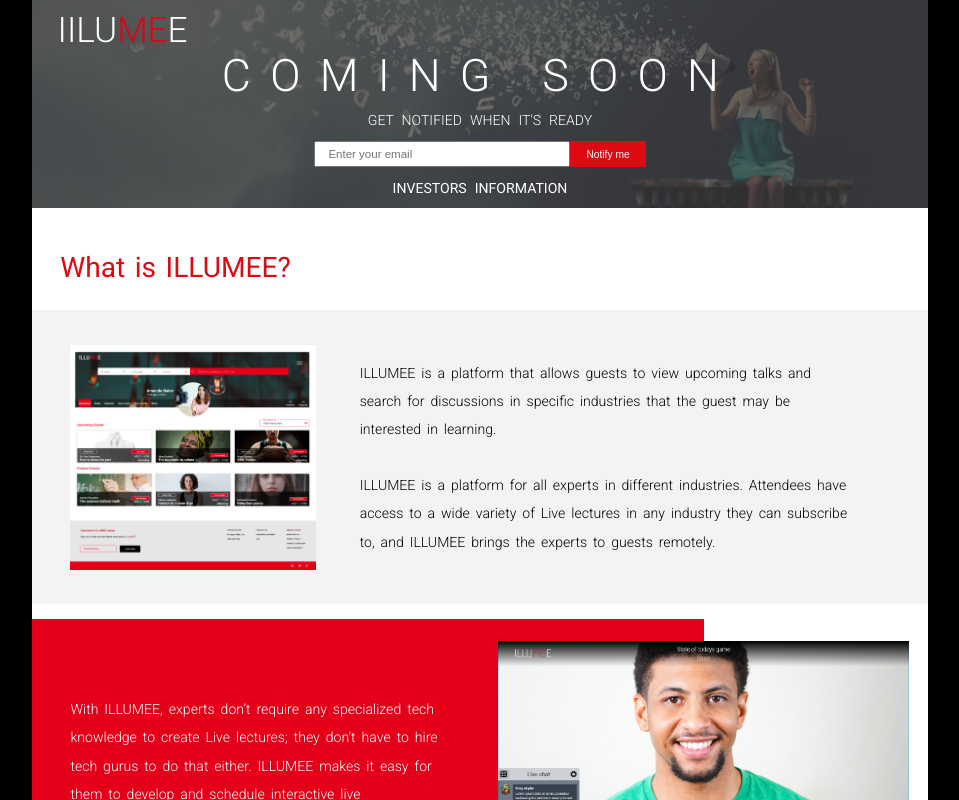
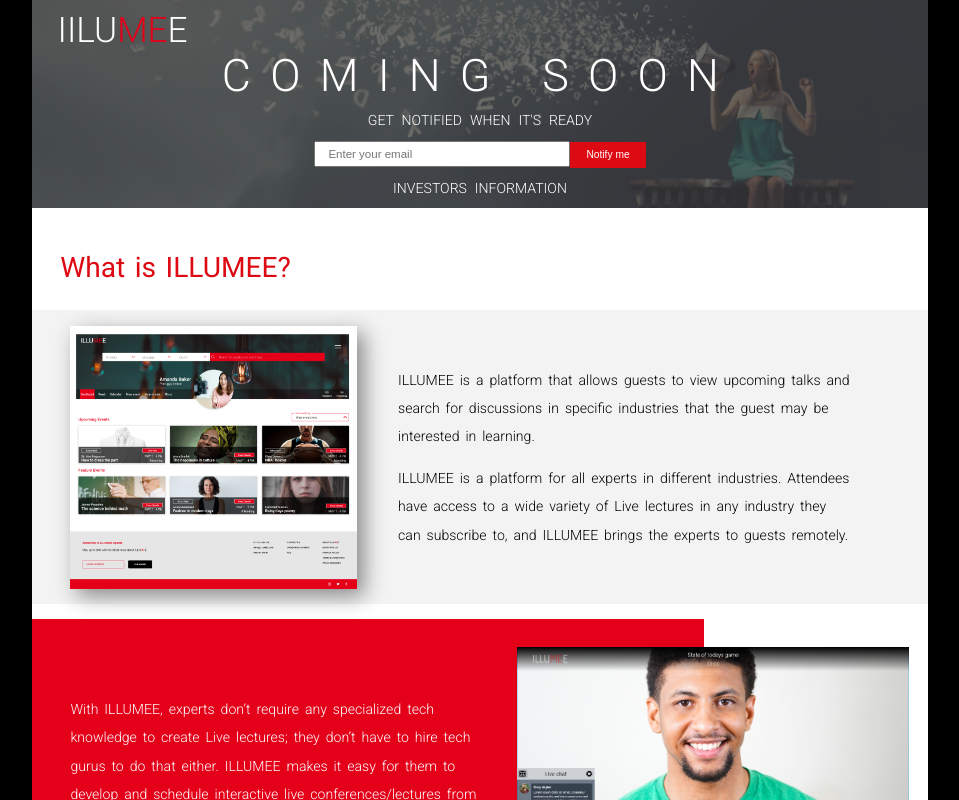
Before and after one commit to Pratha-Me/Illumee, a React (Create React App) app: page / in a window 1280 px wide. Shown: the top 800 px of the page, without its empty margins (160-1119 px from the left). Built offline with nearby package versions, Linux system fonts and the light colour scheme.

Commit message:
Multiple issues were resolved

```diff
--- a/src/pages/landingPage/FormFooter.js
+++ b/src/pages/landingPage/FormFooter.js
@@ -5,20 +5,20 @@
 const FormFooter = (props) => {
 
     const [focus, setFocus] = useState(false);
-
+    const formRef = useRef(null);
     const { register, handleSubmit } = useForm();
-    const formRef = useRef(null);
 
     const handleSubmitForm = (formData) => {
+        setFocus(true);
+
         FormPostService(formData).then((response) => {
-            setFocus(true);
+            if (!focus) setFocus(true);
             formRef.current.reset();
-            alert("Please check your email")
         }).catch((err) => {
             setFocus(false);
             console.log(err);
-        })
-    }
+        });
+    };
 
     return (
         <div className="formComp">
@@ -32,21 +32,21 @@
                     <input type="text" pattern="[0-9]+" name="number" id="number" placeholder="PHONE NUMBER" ref={register}></input>
                     <select name="reason" id="reason" required ref={register}>
                         <option value="" disabled selected hidden>Choose a reason</option>
-                        <option value="one"> One</option>
-                        <option value="two"> Two</option>
-                        <option value="three"> Three</option>
-                        <option value="four"> Four</option>
+                        <option value="Information Request"> Information Request</option>
+                        <option value="Investment"> Investment</option>
+                        <option value="Career"> Career</option>
                     </select>
                     <textarea name="message" id="message" placeholder="YOUR MESSAGE" ref={register}></textarea>
-                    <button className={focus ? "btn-focus" : "btn"} disabled={focus} type="submit"> SEND </button>
+                    <button className={focus ? "btn-focus" : "btn"} disabled={focus} type="submit"> { focus ? null : "SEND" } </button>
                 </form>
             </div>
 
             <div className="footnotes">
                 <div className="footnotes-p">
                     <p>+351 932 080 132 </p> <p> &bull; </p> <p> +1 416 857 1505 </p> <p>INFO@ILLUMEE.LIVE</p> <p> ABOUT ILLUMEE </p>
-                    <a href="#" target="_blank"> <ion-icon name="logo-linkedin" style={{ color: "white", fontSize: "2vw" }}></ion-icon></a>
-                    <a href="#" target="_blank"> <ion-icon name="logo-facebook" style={{ color: "white", fontSize: "2vw" }}></ion-icon></a>
+                    <a href="https://www.linkedin.com/company/illumee/" target="_blank"> <ion-icon name="logo-linkedin" style={{ color: "white", fontSize: "2vw" }}></ion-icon></a>
+                    <a href="https://www.facebook.com/illumee.live" target="_blank"> <ion-icon name="logo-facebook" style={{ color: "white", fontSize: "2vw" }}></ion-icon></a>
+                    <a href="https://www.instagram.com/illumee.live" target="_blank"> <ion-icon name="logo-instagram" style={{ color: "white", fontSize: "2vw" }}></ion-icon></a>
                 </div>
             </div>
         </div>
--- a/src/pages/landingPage/Home.js
+++ b/src/pages/landingPage/Home.js
@@ -1,4 +1,5 @@
-import React, { Component } from "react";
+import React, { useState, useRef } from "react";
+import { useForm } from "react-hook-form";
 import dashboard from "../../images/Dashboard.png";
 import conference from "../../images/Conference.png";
 import store from "../../images/Live conference- store layout 2 – 1.png";
@@ -13,13 +14,11 @@
 
 import RedRelativeComp from "./RedRelativeComp";
 import FormFooter from "./FormFooter";
+import { FormPostService } from "../../services/FormApi";
 
-export default class Home extends Component {
-  constructor(props) {
-    super(props);
+const Home = (props) => {
 
-    this.state = {
-      redRelativeComp: {
+  const [redRelativeComp, setRedRelativeComp] = useState({
     image1: conference,
     alt1: "Conference",
     text1:
@@ -29,11 +28,23 @@
     alt2: "Store",
     text2:
       "As a speaker, we know the importance of leaving the audience with knowledge and perception. With Illumee, we not only provide a location for your lecture/conferences; we also provide you with a storefront. Guests will be able to access the live storefront during the lecture/conference. The lecturer will be able to sell products that live during the talk. Purchase books, products, services being sold during the conference with no lineups or waiting until the end of the event to sell the product. Hosts can now host a live event, and sell products live online during the event.",
-      },
-    };
+  });
+  const [focus, setFocus] = useState(false);
+  const notifyRef = useRef(null);
+  const { register, handleSubmit } = useForm();
+
+  const handleNotify = (formData) => {
+    setFocus(true);
+
+    FormPostService(formData).then((response) => {
+        if (!focus) setFocus(true);
+        notifyRef.current.reset();
+    }).catch((err) => {
+        setFocus(false);
+        console.log(err);
+    });
   }
 
-  render() {
   return (
     <React.Fragment>
       <div className="intro-heading">
@@ -45,12 +56,15 @@
 
           <p>GET NOTIFIED WHEN IT'S READY</p>
           <div className="input-div">
+            <form className="notifyMe" onSubmit={handleSubmit(handleNotify)} ref={notifyRef}>
               <input
                 type="email"
                 name="email"
                 placeholder="Enter your email"
+                ref={register}
               ></input>
-              <button> Notify me</button>
+              <button className={focus ? "btn-notified" : "btn"} type="submit">{ focus ? null : "Notify me" }</button>
+            </form>
           </div>
           <p className="last-p">INVESTORS INFORMATION</p>
         </div>
@@ -60,23 +74,26 @@
         <h1 className="body-heading"> What is ILLUMEE?</h1>
 
         <div className="flex-div grey-bg">
-            <img src={dashboard} alt={"Dashboard"}></img>
+          <img className="shadow" src={dashboard} alt={"Dashboard"}></img>
+          <div>
             <p className="body-p">
               ILLUMEE is a platform that allows guests to view upcoming talks
               and search for discussions in specific industries that the guest
               may be interested in learning.
-              <br></br> <br></br>
+            </p>
+            <p className="body-p">
               ILLUMEE is a platform for all experts in different industries.
               Attendees have access to a wide variety of Live lectures in any
               industry they can subscribe to, and ILLUMEE brings the experts to
               guests remotely.
             </p>
           </div>
+        </div>
 
         <RedRelativeComp
-            image={this.state.redRelativeComp.image1}
-            alt={this.state.redRelativeComp.alt1}
-            text={this.state.redRelativeComp.text1}
+          image={redRelativeComp.image1}
+          alt={redRelativeComp.alt1}
+          text={redRelativeComp.text1}
         />
 
         <div className="flex-img">
@@ -106,27 +123,30 @@
 
         <div className="flex-div grey-bg">
           <img src={image} alt={"Image"}></img>
+          <div>
             <p className="body-p">
               "Courage starts with showing up and letting ourselves be seen." --
               Brene Brown
-              <br></br>
-              <br></br>
+            </p>
+            <p>
               As the conference devolves we provide our user with a dynamic live
               chat, where the speaker may interact with the audience, we
               encourage ou user to connect and share knowledge and expand their
               network.
             </p>
           </div>
+        </div>
 
         <RedRelativeComp
-            image={this.state.redRelativeComp.image2}
-            alt={this.state.redRelativeComp.alt2}
-            text={this.state.redRelativeComp.text2}
+          image={redRelativeComp.image2}
+          alt={redRelativeComp.alt2}
+          text={redRelativeComp.text2}
         />
       </div>
 
       <FormFooter />
     </React.Fragment>
   );
-  }
-}
+};
+
+export default Home;
--- a/src/pages/landingPage/RedRelativeComp.js
+++ b/src/pages/landingPage/RedRelativeComp.js
@@ -1,20 +1,17 @@
-import React, { Component } from "react";
+import React from "react";
 
-export default class RedRelativeComp extends Component {
-  constructor(props) {
-    super(props);
-  }
+const RedRelativeComp = (props) => {
 
-  render() {
     return (
       <div className="relative-div">
         <div className="red-bg valign">
-          <p className="body-p">{this.props.text}</p>
+          <p className="body-p">{props.text}</p>
         </div>
         <div className="valign abs-div">
-          <img src={this.props.image} alt={this.props.alt} />
+          <img src={props.image} alt={props.alt} />
         </div>
       </div>
     );
-  }
 }
+
+export default RedRelativeComp;
--- a/src/styles/formFooter.css
+++ b/src/styles/formFooter.css
@@ -52,18 +52,24 @@
 }
 
 .btn{
-    background-color: red;
+    background-color: var(--color-red2);
+    color: white;
     width: 20%;
-    height: 2rem;
+    height: 2vw;
     font-size: 1.15vw;
     border: 1px solid white ;
 }
 
 .btn-focus{
     background-color: green;
+    background-image: url('../images/checkmark-32.png');
+    background-repeat: no-repeat;
+    background-position: center;
+    background-size: contain;
+    padding-top: 0.75vw;
     color: white;
     width: 20%;
-    height: 2rem;
+    height: 2vw;
     font-size: 1.15vw;
     cursor: not-allowed !important;
 }
--- a/src/styles/redRelativeCompStyle.css
+++ b/src/styles/redRelativeCompStyle.css
@@ -14,7 +14,7 @@
 }
 
 .abs-div img {
-    height: 85%;
+    height: 81%;
     width: auto;
 }
 
@@ -27,5 +27,5 @@
 .red-bg p {
 	color: var(--text-white);
 	padding-left: 3vw;
-	width: 65%;
+	width: 70%;
 }
--- a/src/styles/style.css
+++ b/src/styles/style.css
@@ -22,6 +22,10 @@
 .valign{
     display: flex;
     align-items: center;
+}
+
+p > span {
+    margin-top: 3vw;
 }
 
 /* -------------------------------------------------------- */
@@ -81,25 +85,41 @@
 	height: 2vw;
 }
 
-.input-div input {
+.notifyMe {
+    height: inherit;
+}
+
+.notifyMe > input {
 	width: 20vw;
 	height: inherit;
 	font-size: 0.9vw;
 	padding-left: 1vw;
 }
 
-.input-div button {
+.notifyMe > .btn {
 	background-color: var(--color-red2);
+	font-size: 0.8vw;
+	border: none;
+    width: 6vw;
+	height: inherit;
+	color: white;
+	font-weight: 200;
+}
+
+.notifyMe > .btn-notified {
+    background-color: green;
+    background-image: url('../images/checkmark-32.png');
+    background-repeat: no-repeat;
+    background-position: center;
+    background-size: contain;
+    padding-top: 0.75vw;
 	font-size: 0.8vw;
 	border: none;
 	width: 6vw;
 	height: inherit;
 	color: white;
 	font-weight: 200;
-}
-
-p.last-p {
-    font-weight: 400;
+    cursor: not-allowed !important;
 }
 /* Top section ends */
 
@@ -116,7 +136,11 @@
     margin-bottom: 1rem;
 }
 
-/* These four styling from here can be separated into its own file if the grey background component in home.js can be separaed into a file */
+/* These styling from here can be separated into its own file if the grey background component in home.js can be separaed into a file */
+.illumee-body .grey-bg{
+    background-color: var(--bg-color-grey);
+}
+
 .illumee-body .flex-div {
 	display: flex;
 	justify-content: space-between;
@@ -126,19 +150,23 @@
 	padding: 1vw 3vw;
 }
 
-.illumee-body .grey-bg{
-    background-color: var(--bg-color-grey);
+.flex-div > div {
+    width: 60%;
 }
 
 .flex-div img {
-    width: 30%;
+    width: 35%;
     height: auto;
     object-fit: contain;
     object-position: center;
 }
 
+.flex-div .shadow {
+    box-shadow: 7px 7px 20px #888888;
+}
+
 .flex-div p {
-	width: 60%;
+	/* width: 60%; */
 	margin-right: 3vw;
 }
 /* -------------------------------------------------------- */
```
Also changed, not shown: src/images/checkmark-32.png (added). Lines whose indentation alone changed are shown as unchanged.
